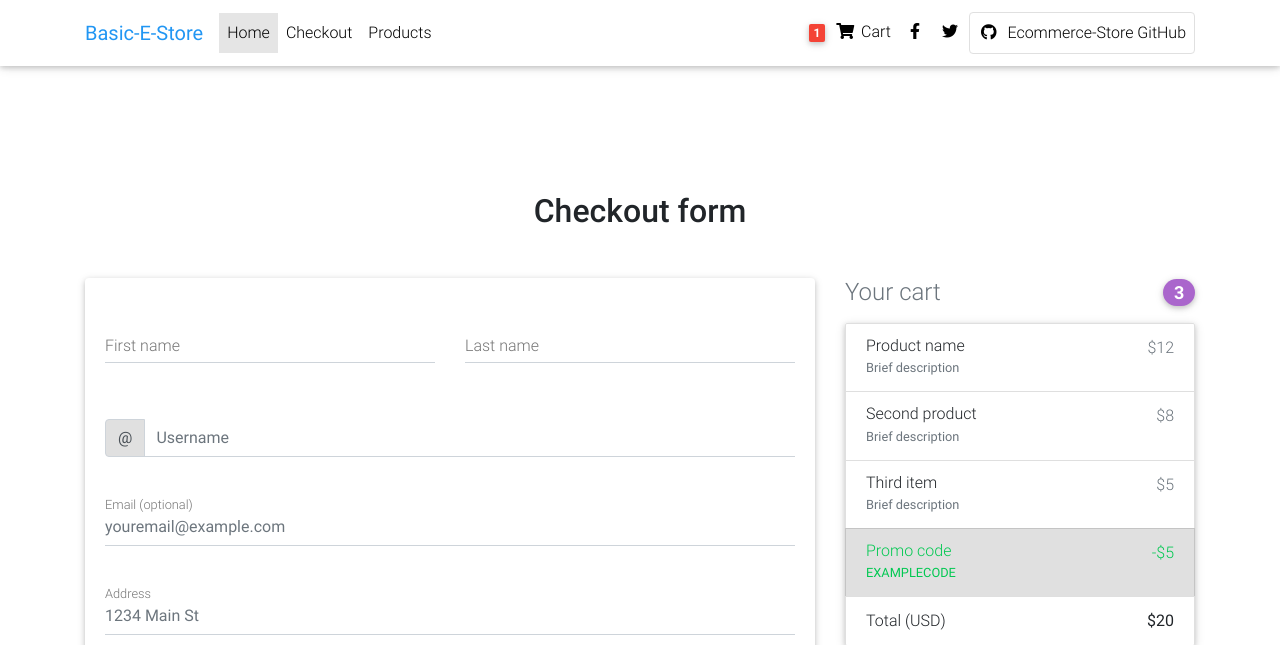
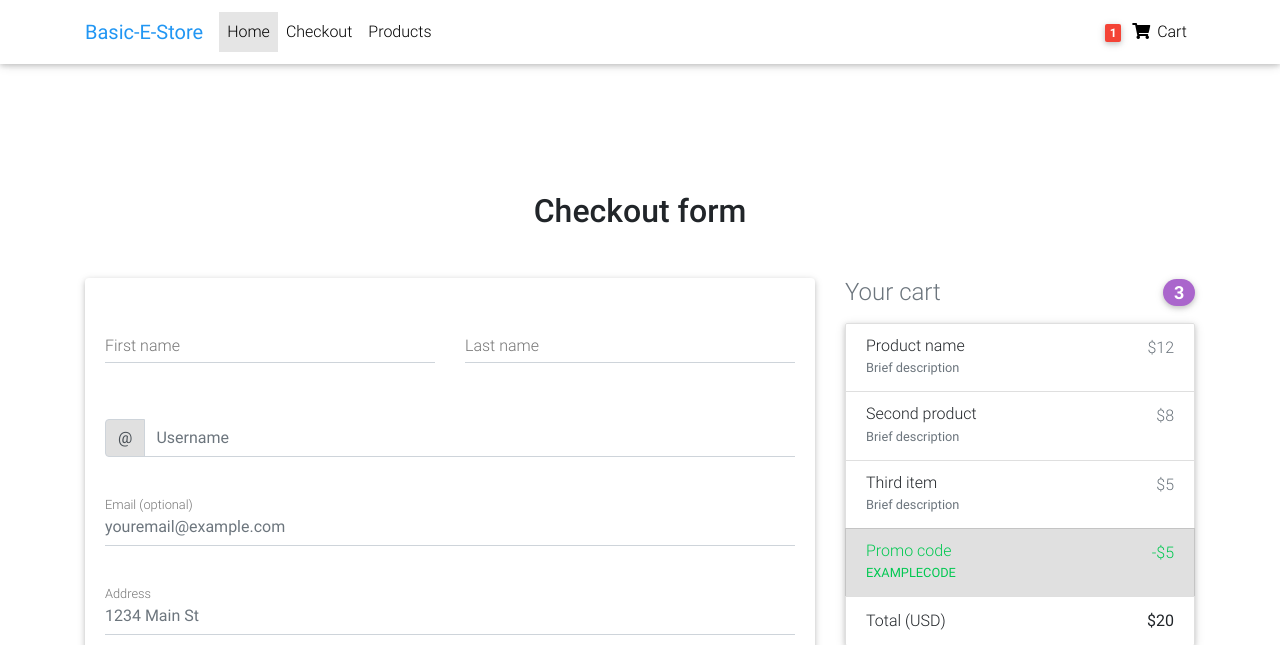
Before and after one commit to sujpac/ecommerce-store, a Django app: page /checkout in a window 1280 px wide. Shown: the top 645 px of the page. Run offline with Django 3.2, Linux system fonts and the light colour scheme; some libraries are stand-ins or nearby versions.

Commit message:
remove social media links from navbar

```diff
--- a/templates/navbar.html
+++ b/templates/navbar.html
@@ -40,22 +40,6 @@
             <span class="clearfix d-none d-sm-inline-block"> Cart </span>
         </a>
         </li>
-        <li class="nav-item">
-        <a href="https://www.facebook.com/mdbootstrap" class="nav-link waves-effect" target="_blank">
-            <i class="fab fa-facebook-f"></i>
-        </a>
-        </li>
-        <li class="nav-item">
-        <a href="https://twitter.com/MDBootstrap" class="nav-link waves-effect" target="_blank">
-            <i class="fab fa-twitter"></i>
-        </a>
-        </li>
-        <li class="nav-item">
-        <a href="https://github.com/mdbootstrap/bootstrap-material-design"
-            class="nav-link border border-light rounded waves-effect" target="_blank">
-            <i class="fab fa-github mr-2"></i>Ecommerce-Store GitHub
-        </a>
-        </li>
     </ul>
 
     </div>
```
Also changed, not shown: db.sqlite3.
